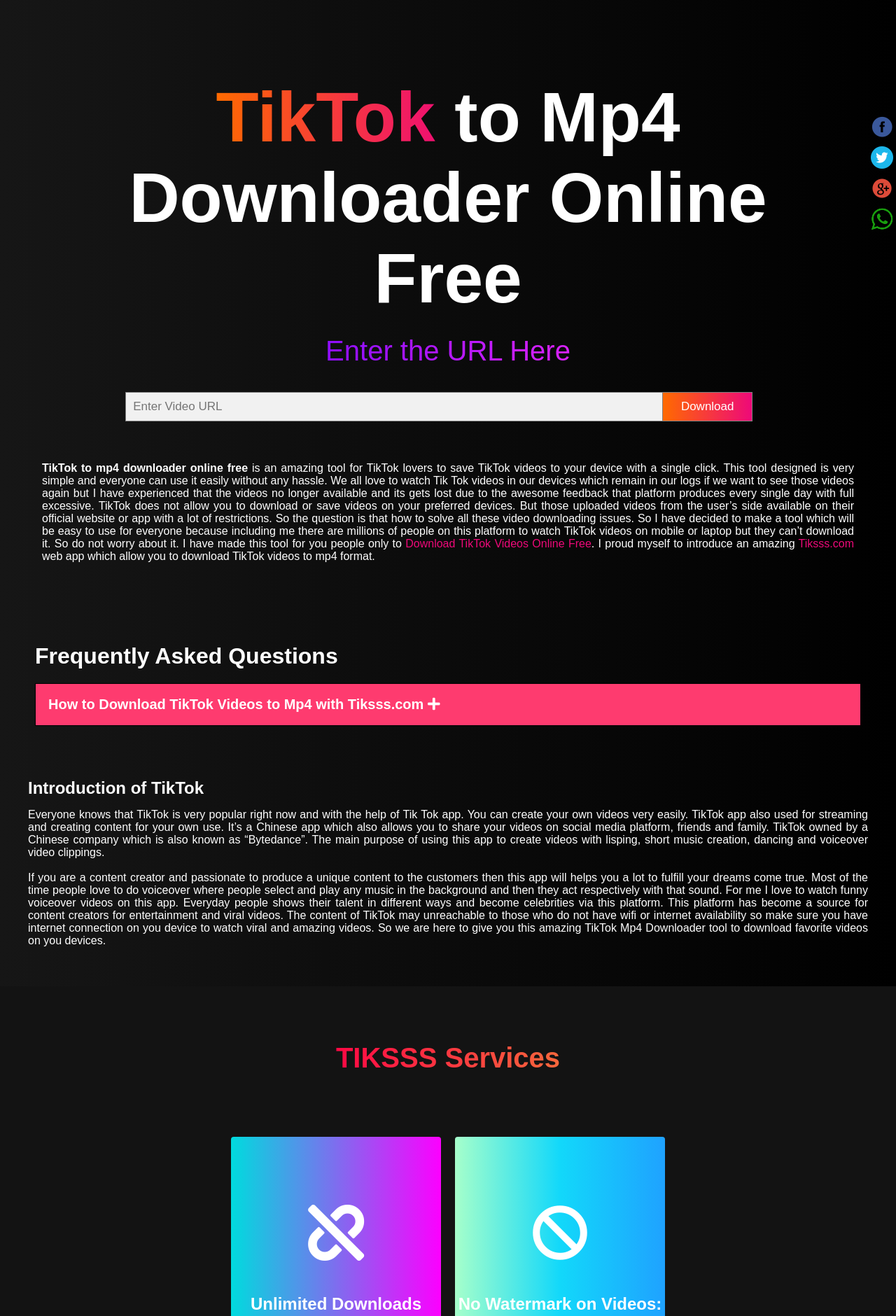
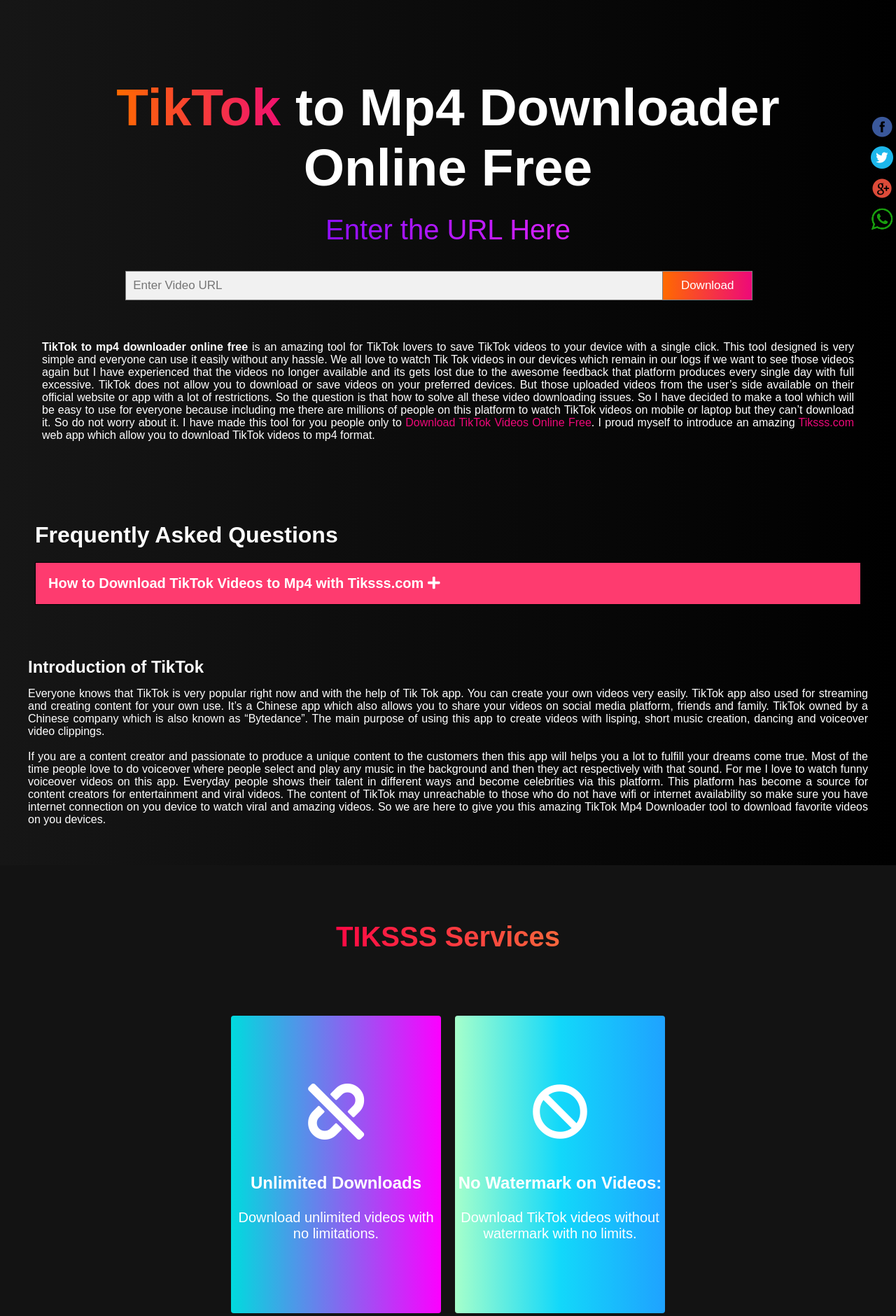
Before and after one commit to rahberabbas/tiktok_downlader, a Django app: page /en/ in a window 1280 px wide. Shown: the part 70-1950 px from the top of the page at 70% size. Run offline with Django 3.2, Linux system fonts and the light colour scheme; some libraries are stand-ins or nearby versions.

Commit message:
last commit

```diff
--- a/static_old/css/main32.css
+++ b/static_old/css/main33.css
@@ -116,7 +116,7 @@
 }
 
 .hero__heading {
-  font-size: 100px;
+  font-size: 75px;
   margin-bottom: 24px;
   color: #fff;
 }
--- a/templates/base.html
+++ b/templates/base.html
@@ -8,7 +8,7 @@
     <meta name="viewport" content="width=device-width, initial-scale=1.0" />
     <title>{% block title %}{% endblock %}</title>
     {% block desc %} {% endblock %}
-    <link rel="stylesheet" href="{% static 'css/main32.css' %}" />
+    <link rel="stylesheet" href="{% static 'css/main33.css' %}" />
     <link rel="stylesheet" href="https://use.fontawesome.com/releases/v5.14.0/css/all.css"
         integrity="sha384-HzLeBuhoNPvSl5KYnjx0BT+WB0QEEqLprO+NBkkk5gbc67FTaL7XIGa2w1L0Xbgc" crossorigin="anonymous" />
         <link rel="icon" type="image/png" sizes="16x16" href="{% static 'images/tiksss_favicon-16x16.ico' %}">
```
